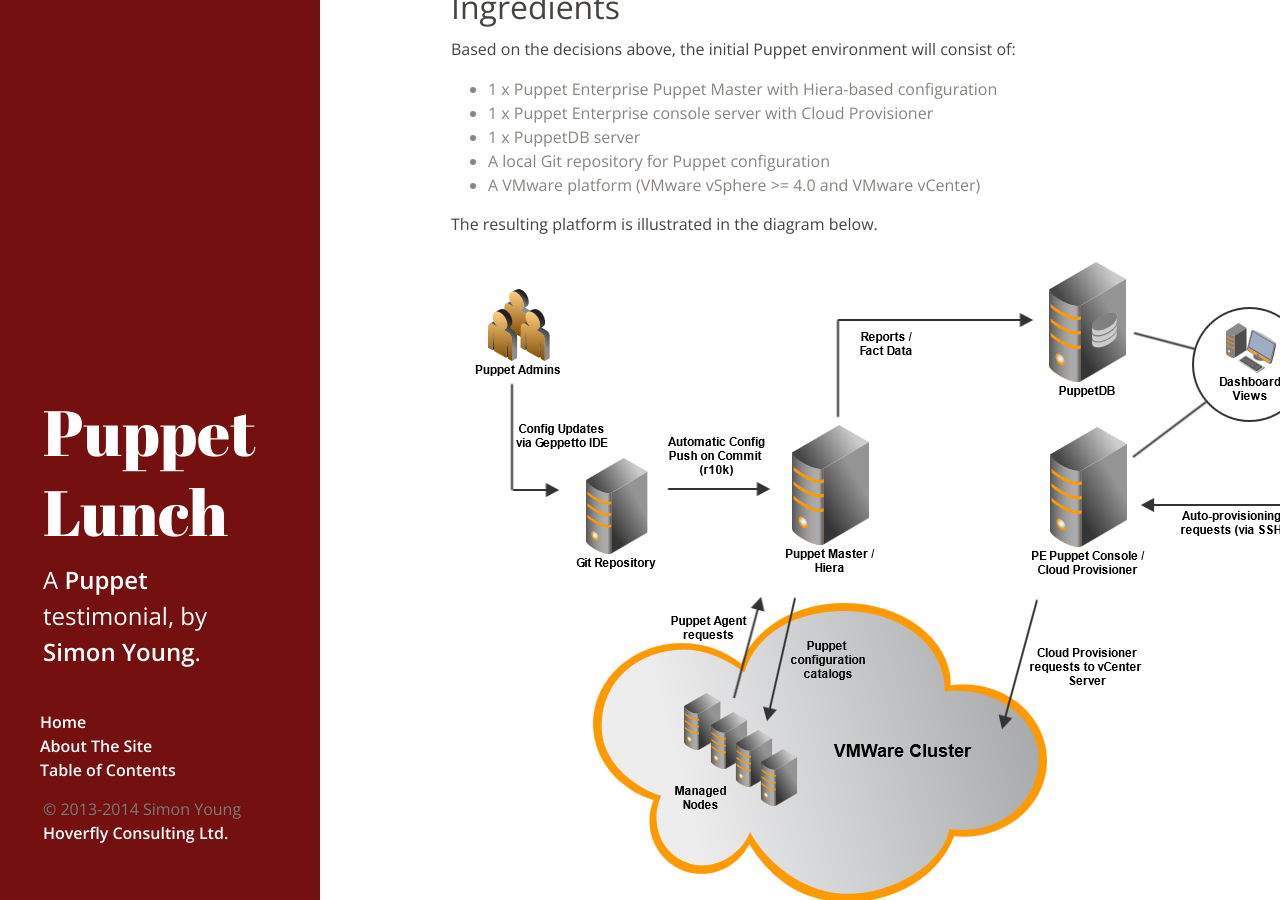
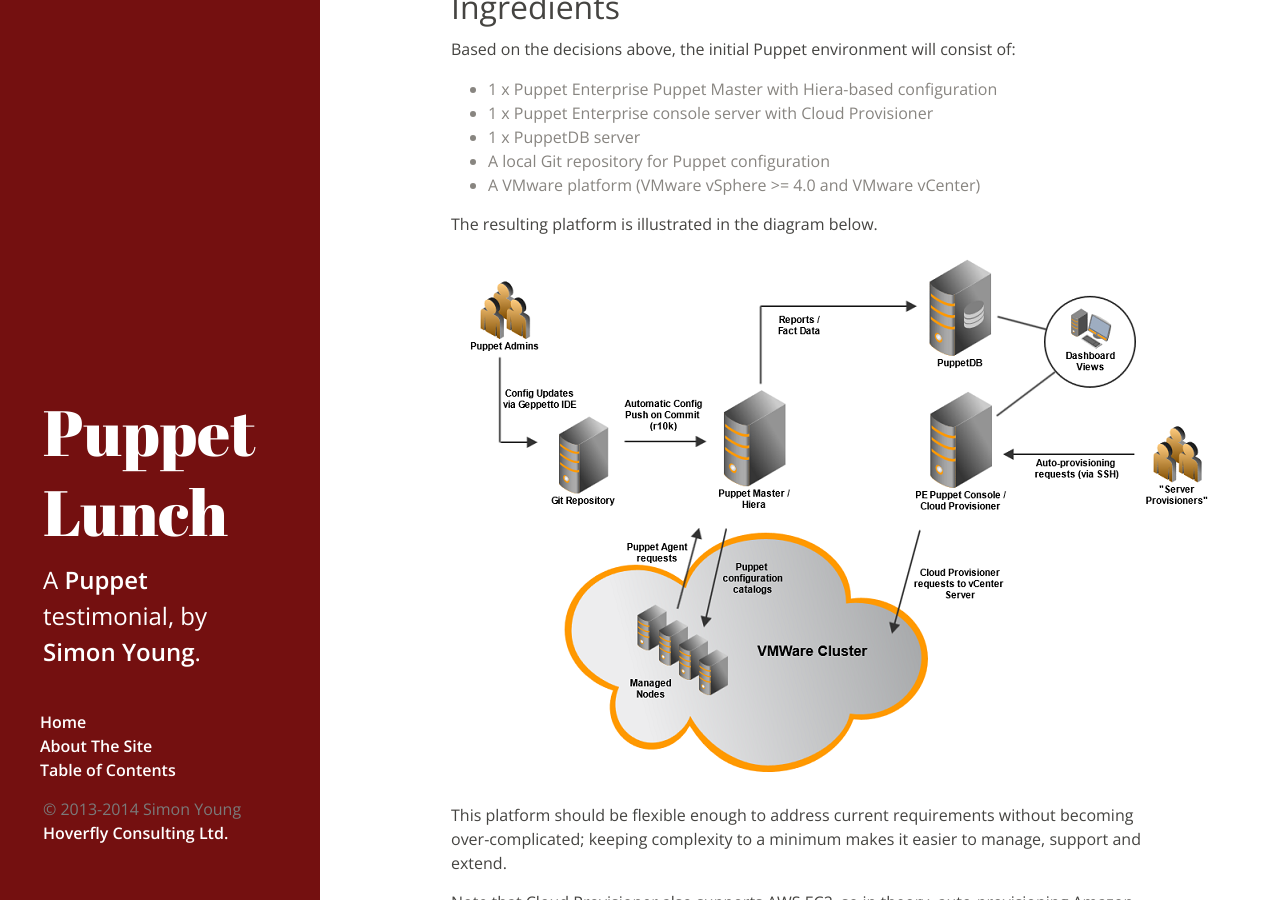
Before and after one commit to Sgydoo/puppet-lunch, a Jekyll site: the page built from _posts/2013-12-18-planning.md, in a window 1280 px wide and 900 px high, scrolled down 1367 px. Built offline with Jekyll 4.4.1, drawn with Linux system fonts in a browser that asks for light colours; Markdown is read by kramdown in place of the engine named in the settings.

Commit message:
Resize image

```diff
--- a/_posts/2013-12-18-planning.md
+++ b/_posts/2013-12-18-planning.md
@@ -83,7 +83,7 @@
 
 The resulting platform is illustrated in the diagram below.
 
-![Puppet Enterprise Platform](/public/images/planning1.png)
+![Puppet Enterprise Platform](/public/images/planning2.png)
 
 This platform should be flexible enough to address current
 requirements without becoming over-complicated; keeping complexity to
```
Also changed, not shown: public/images/planning2.png (added).
